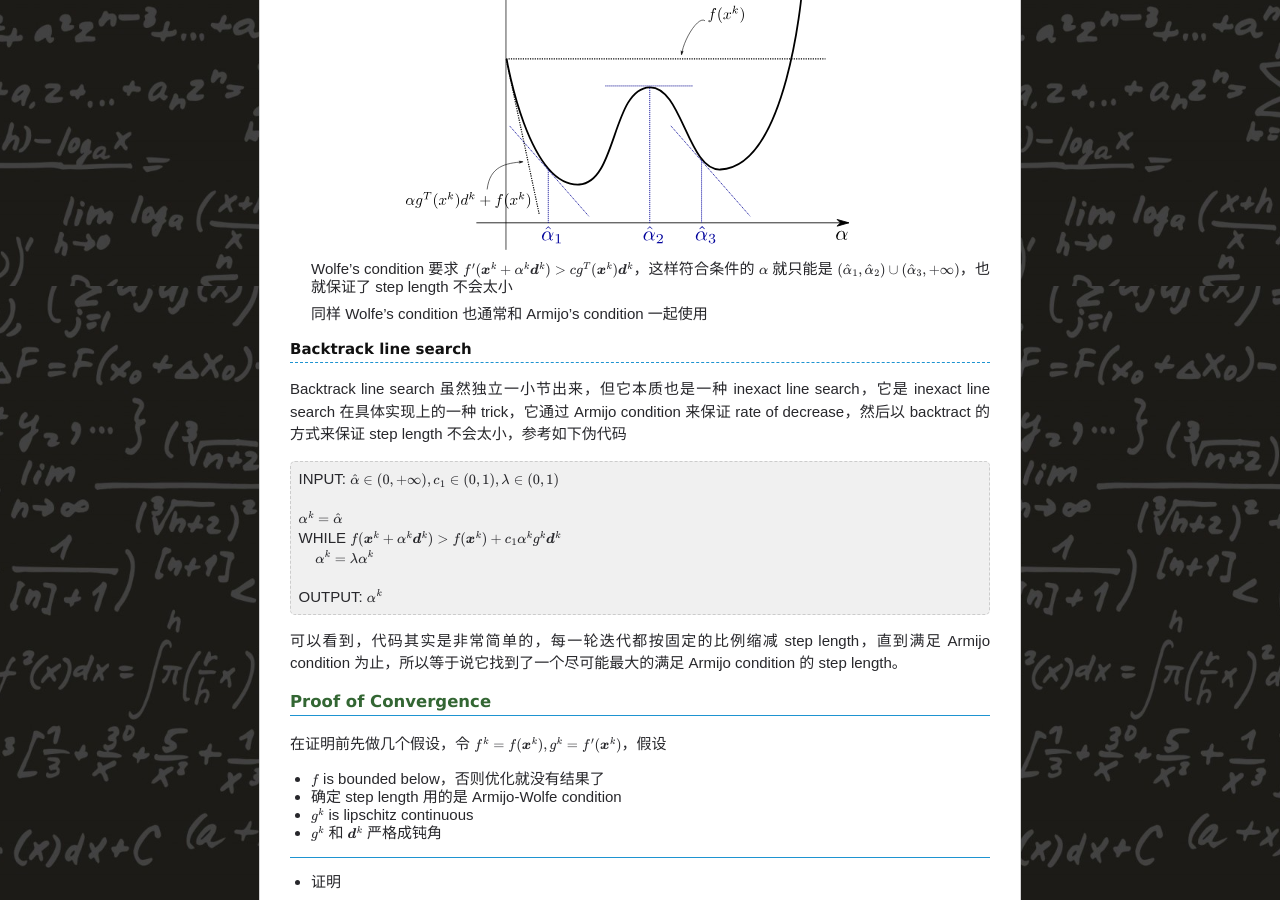
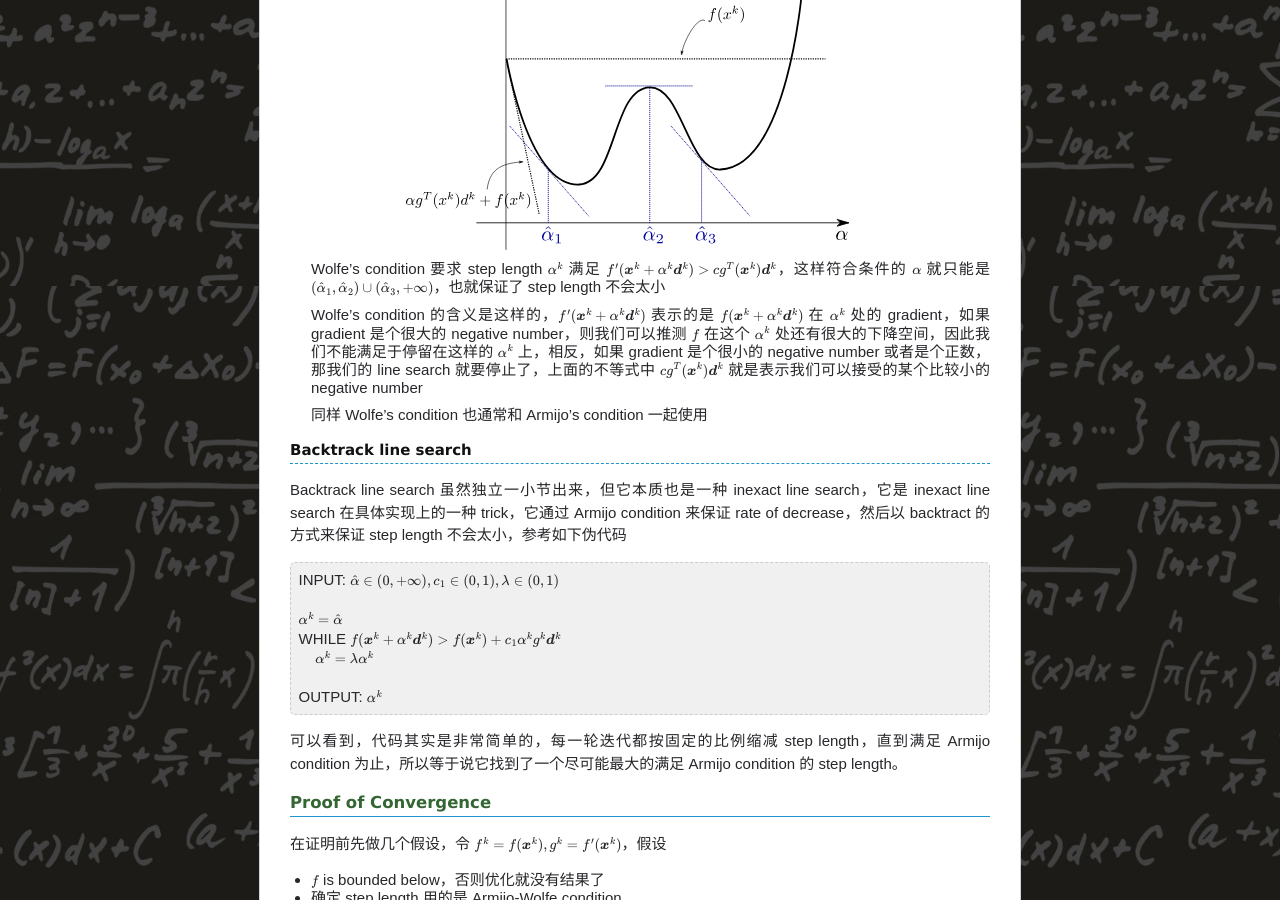
Before and after one commit to chenrushan/chenrushan.github.io, a Jekyll site: the page built from _posts/2014-06-03-NP-07-line-search.markdown, in a window 1280 px wide and 900 px high, scrolled down 3314 px. Built offline with Jekyll 4.4.1, drawn with Linux system fonts in a browser that asks for light colours; Markdown is read by kramdown in place of the engine named in the settings; formulas are drawn with MathJax 3.

Commit message:
line search update

```diff
--- a/_posts/2014-06-03-NP-07-line-search.markdown
+++ b/_posts/2014-06-03-NP-07-line-search.markdown
@@ -128,7 +128,9 @@
 
     <object data="/resource/NNP/07-line-search/wolfe.svg" type="image/svg+xml" class="blkcenter"></object>
 
-    Wolfe's condition 要求 $f'(\boldsymbol{x}^k + \alpha^k \boldsymbol{d}^k) > c g^T(\boldsymbol{x}^k) \boldsymbol{d}^k$，这样符合条件的 $\alpha$ 就只能是 $(\hat{\alpha}\_1, \hat{\alpha}\_2) \cup (\hat{\alpha}\_3, +\infty)$，也就保证了 step length 不会太小
+    Wolfe's condition 要求 step length $\alpha^k$ 满足 $f'(\boldsymbol{x}^k + \alpha^k \boldsymbol{d}^k) > c g^T(\boldsymbol{x}^k) \boldsymbol{d}^k$，这样符合条件的 $\alpha$ 就只能是 $(\hat{\alpha}\_1, \hat{\alpha}\_2) \cup (\hat{\alpha}\_3, +\infty)$，也就保证了 step length 不会太小
+
+    Wolfe's condition 的含义是这样的，$f'(\boldsymbol{x}^k + \alpha^k \boldsymbol{d}^k)$ 表示的是 $f(\boldsymbol{x}^k + \alpha^k \boldsymbol{d}^k)$ 在 $\alpha^k$ 处的 gradient，如果 gradient 是个很大的 negative number，则我们可以推测 $f$ 在这个 $\alpha^k$ 处还有很大的下降空间，因此我们不能满足于停留在这样的 $\alpha^k$ 上，相反，如果 gradient 是个很小的 negative number 或者是个正数，那我们的 line search 就要停止了，上面的不等式中 $c g^T(\boldsymbol{x}^k) \boldsymbol{d}^k$ 就是表示我们可以接受的某个比较小的 negative number
 
     同样 Wolfe's condition 也通常和 Armijo's condition 一起使用
 
```
